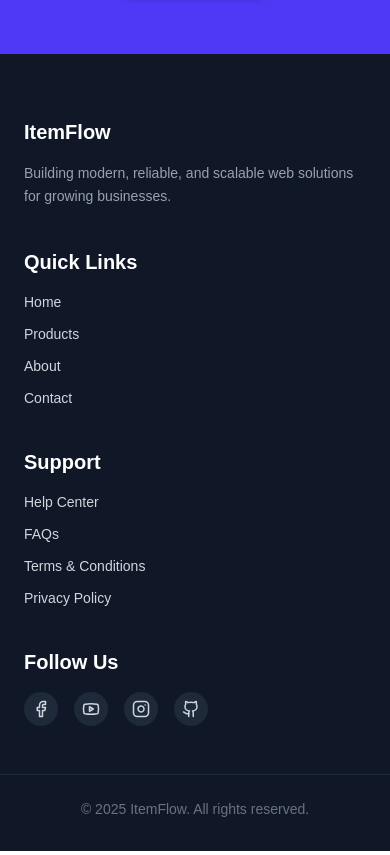
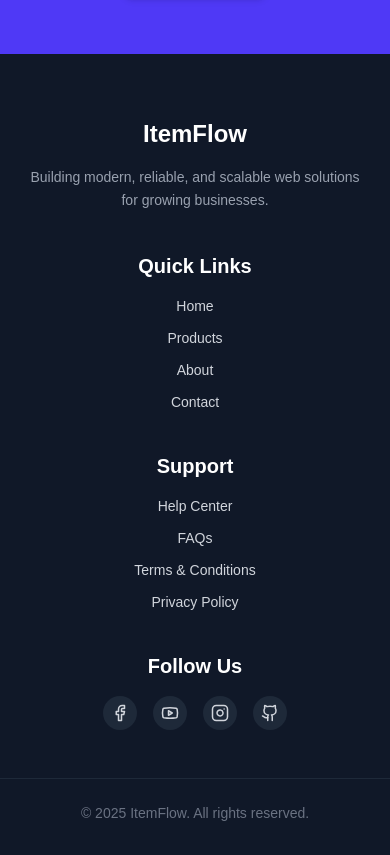
Before and after one commit to devgantabya/Product-Management-Client, a Next.js app: page / in a window 390 px wide. Shown: the part 4465-5320 px from the top of the page. Built offline with nearby package versions, Linux system fonts and the light colour scheme; no server answers.

Commit message:
modified footer code for responsive and protect route

```diff
--- a/src/app/dashboard/page.jsx
+++ /dev/null
@@ -1,9 +0,0 @@
-import React from "react";
-
-export default function DashboardPage() {
-  return (
-    <div>
-      <h1>Dashboard</h1>
-    </div>
-  );
-}
--- a/src/components/Footer.jsx
+++ b/src/components/Footer.jsx
@@ -6,15 +6,15 @@ const Footer = () => {
   return (
     <footer className="bg-gray-900 text-gray-300 pt-16 pb-8">
       <div className="max-w-7xl mx-auto px-6 grid md:grid-cols-4 gap-10">
-        <div>
-          <h3 className="text-xl font-semibold text-white mb-4">ItemFlow</h3>
+        <div className="text-center md:text-left">
+          <h3 className="text-2xl font-semibold text-white mb-4">ItemFlow</h3>
           <p className="text-gray-400 text-sm leading-relaxed">
             Building modern, reliable, and scalable web solutions for growing
             businesses.
           </p>
         </div>
 
-        <div>
+        <div className="text-center md:text-left">
           <h3 className="text-xl font-semibold text-white mb-4">Quick Links</h3>
           <ul className="space-y-3 text-sm">
             <li>
@@ -52,7 +52,7 @@ const Footer = () => {
           </ul>
         </div>
 
-        <div>
+        <div className="text-center md:text-left">
           <h3 className="text-xl font-semibold text-white mb-4">Support</h3>
           <ul className="space-y-3 text-sm">
             <li>
@@ -90,9 +90,9 @@ const Footer = () => {
           </ul>
         </div>
 
-        <div>
+        <div className="text-center md:text-left">
           <h3 className="text-xl font-semibold text-white mb-4">Follow Us</h3>
-          <div className="flex items-center gap-4">
+          <div className="flex items-center gap-4 justify-center md:justify-start">
             <a
               href="https://www.facebook.com/devgantabya"
               className="p-2 rounded-full bg-gray-800 hover:bg-gray-700 transition-all"
--- a/src/proxy.js
+++ b/src/proxy.js
@@ -2,9 +2,12 @@ import { NextResponse } from 'next/server'
 
 // This function can be marked `async` if using `await` inside
 export function proxy(request) {
-    return NextResponse.redirect(new URL('/', request.url))
+    return NextResponse.redirect(new URL('/login', request.url))
 }
 
 export const config = {
-    matcher: '/dashboard/:path*',
+    matcher: [
+        '/dashboard/:path*',
+        '/my-profile/:path*',
+    ],
 }
```
